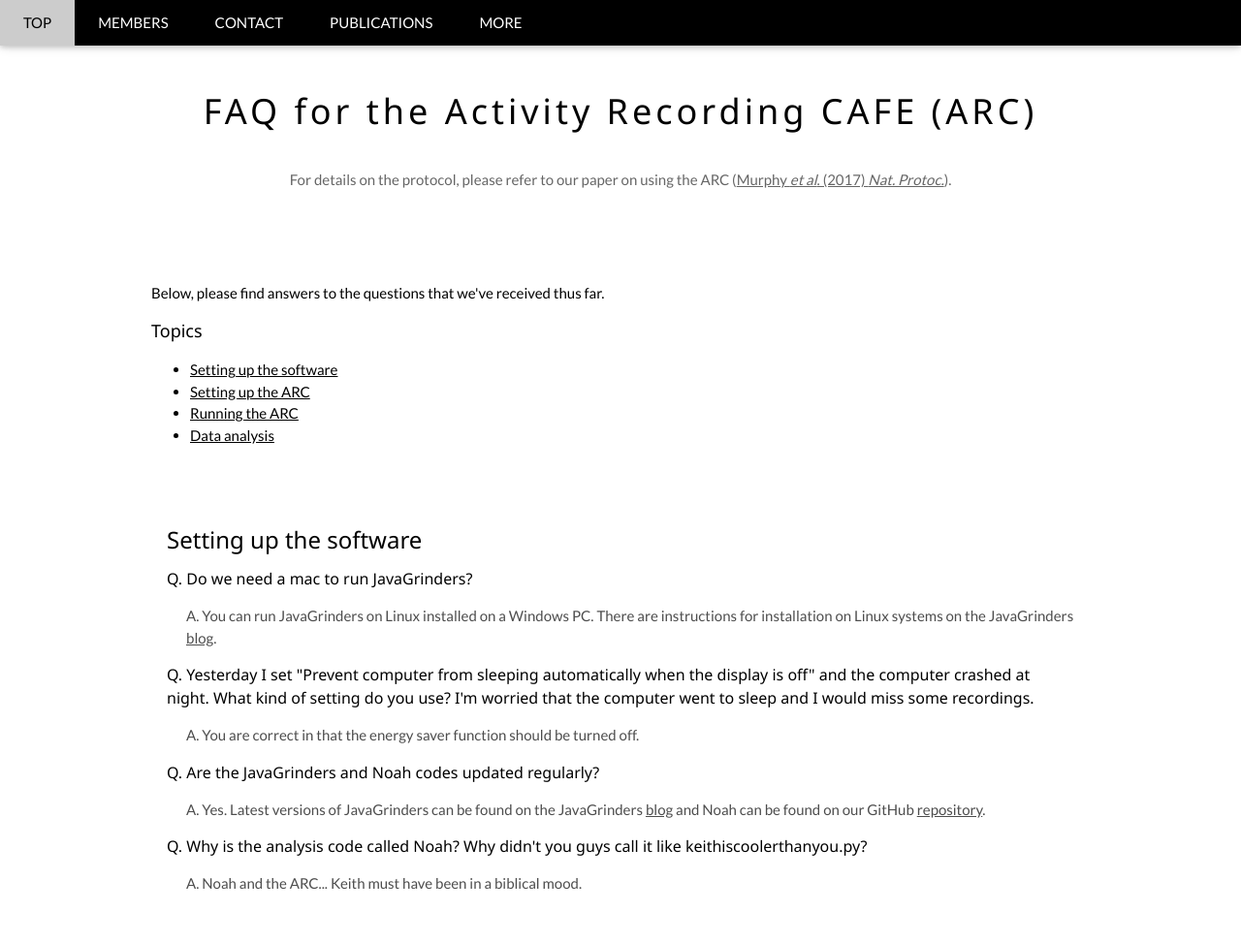
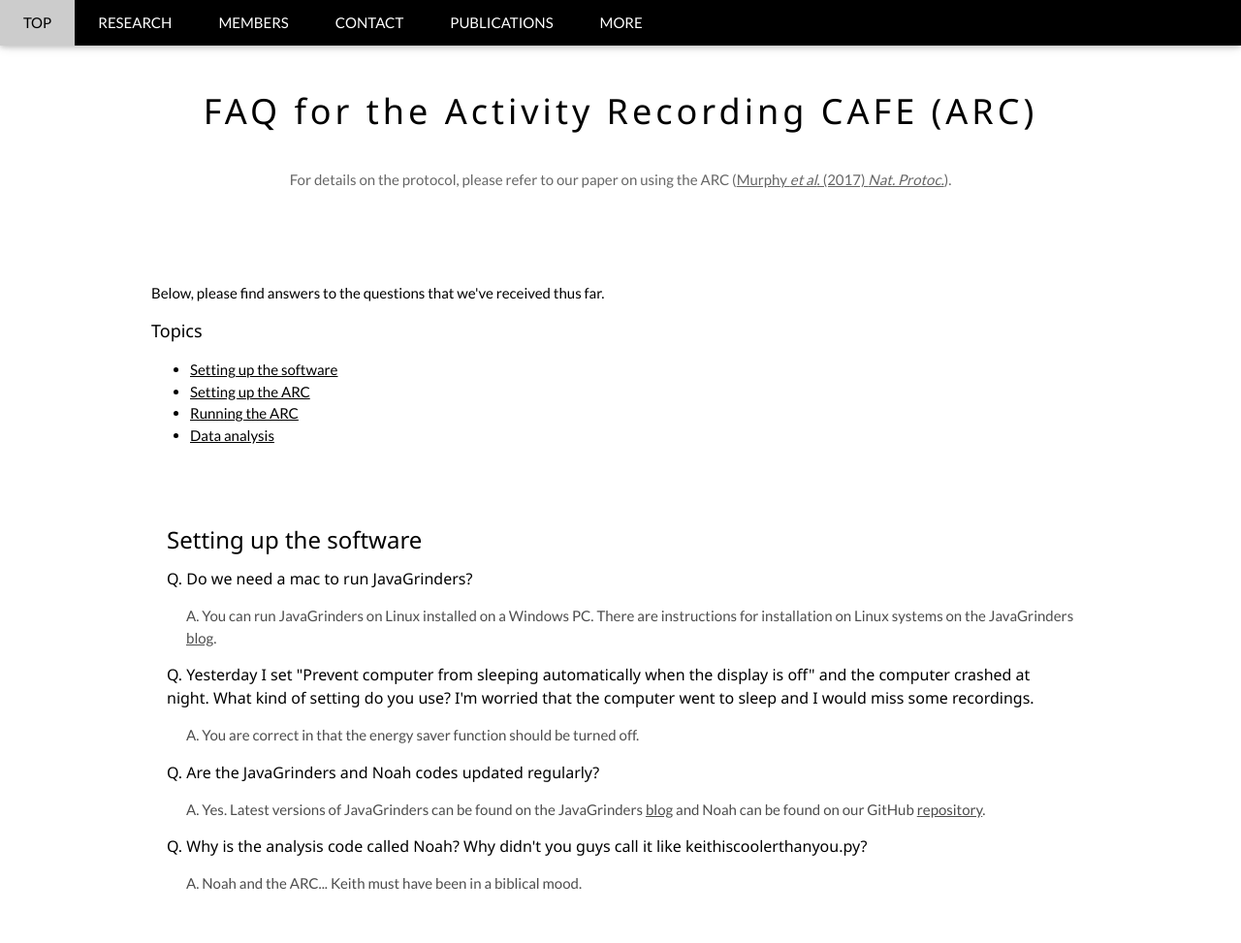
Before and after one commit to HungryFly/JaLab, a plain HTML site: page FAQ.html in a window 1280 px wide. Shown: the top 973 px of the page at 97% size. Drawn offline with nearby package versions, Linux system fonts and the light colour scheme.

Commit message:
Update FAQ.html

```diff
--- a/FAQ.html
+++ b/FAQ.html
@@ -17,7 +17,7 @@
         <div class="w3-top">
             <div class="w3-bar w3-black w3-card">
                 <a class="w3-bar-item w3-button w3-padding-large w3-hide-medium w3-hide-large w3-right" href="javascript:void(0)" onclick="myFunction()" title="Toggle Navigation Menu"><i class="fa fa-bars"></i></a>
-                <a href="#" class="w3-bar-item w3-button w3-padding-large">TOP</a> <a class="w3-bar-item w3-button w3-padding-large w3-hide-small" href="https://hungryfly.github.io/JaLab/#MEMBERS">MEMBERS</a> <a class="w3-bar-item w3-button w3-padding-large w3-hide-small"
+                <a href="#" class="w3-bar-item w3-button w3-padding-large">TOP</a> <a class="w3-bar-item w3-button w3-padding-large w3-hide-small" href="https://hungryfly.github.io/JaLab/#">RESEARCH</a> <a class="w3-bar-item w3-button w3-padding-large w3-hide-small" href="https://hungryfly.github.io/JaLab/#MEMBERS">MEMBERS</a> <a class="w3-bar-item w3-button w3-padding-large w3-hide-small"
                     href="https://hungryfly.github.io/JaLab/#CONTACT">CONTACT</a> <a class="w3-bar-item w3-button w3-padding-large w3-hide-small" href="https://hungryfly.github.io/JaLab/publications.html">PUBLICATIONS</a>
                 <div class="w3-dropdown-hover w3-hide-small"><button class="w3-padding-large w3-button" title="More">MORE</button>
                     <div class="w3-dropdown-content w3-bar-block w3-card-4"><a class="w3-bar-item w3-button" href="https://hungryfly.github.io/JaLab/FAQ.html">ARC FAQ</a> <a class="w3-bar-item w3-button" href="https://hungryfly.github.io/JaLab/#POSITIONS">POSITIONS</a> <a class="w3-bar-item w3-button" href="https://github.com/HungryFly/flyARC">flyARC GitHub</a></div>
```
